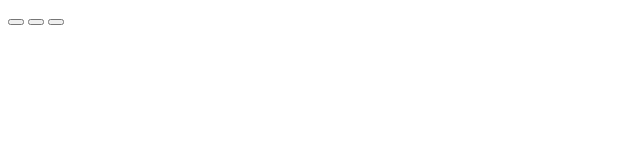
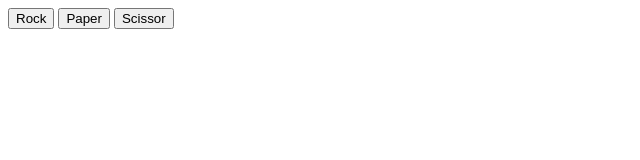
Before and after one commit to RiadKouache/rock-paper-scissors, a plain HTML site: page index.html in a window 1280 px wide. Shown: the whole page, without its empty margins (0-640 px from the left). Drawn offline with Linux system fonts and the light colour scheme.

Commit message:
Naming the buttons for players selections

```diff
--- a/index.html
+++ b/index.html
@@ -7,9 +7,9 @@
   </head>
   <body>
     <div class="gameChoice">
-      <button id="buttonRock"></button>
-      <button id="buttonPaper"></button>
-      <button id="buttonScissor"></button>
+      <button id="buttonRock">Rock</button>
+      <button id="buttonPaper">Paper</button>
+      <button id="buttonScissor">Scissor</button>
     </div>
   </body>
   <script src="app.js"></script>
```
